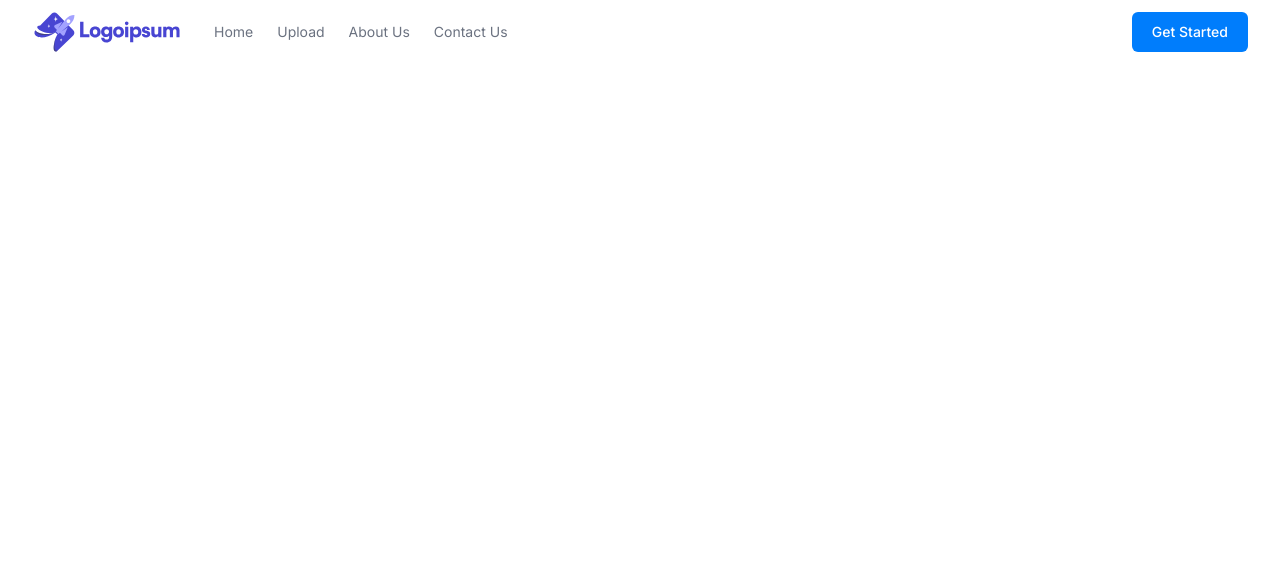
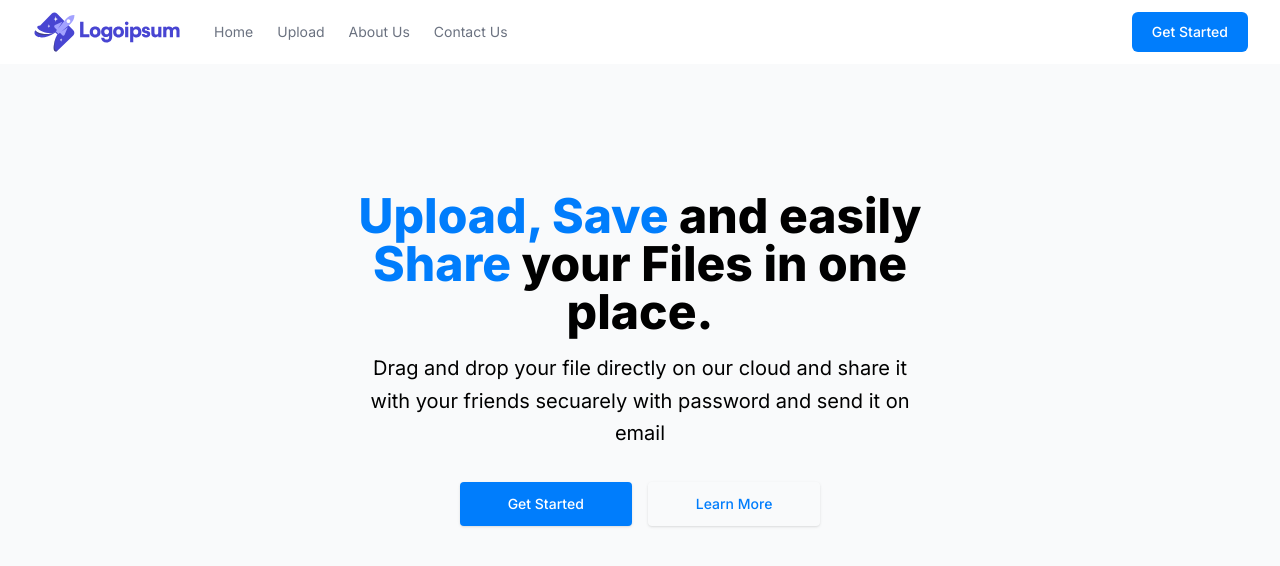
Before and after one commit to Hrithik0112/Share-It, a Next.js app: page / in a window 1280 px wide. Shown: the top 566 px of the page. Built offline with nearby package versions, Linux system fonts and the light colour scheme.

Commit message:
added Hero Section

```diff
--- /dev/null
+++ b/app/_components/Hero.js
@@ -0,0 +1,39 @@
+import React from "react";
+
+function Hero() {
+  return (
+    <section className="bg-gray-50">
+      <div className="mx-auto max-w-screen-xl px-4 py-32 lg:flex ">
+        <div className="mx-auto max-w-xl text-center">
+          <h1 className="text-3xl font-extrabold sm:text-5xl">
+            <span className="text-primary">Upload, Save</span> and easily {""}
+            <span className="text-primary">Share</span> your Files in one place.
+          </h1>
+
+          <p className="mt-4 sm:text-xl/relaxed">
+            Drag and drop your file directly on our cloud and share it with your friends secuarely
+            with password and send it on email
+          </p>
+
+          <div className="mt-8 flex flex-wrap justify-center gap-4">
+            <a
+              className="block w-full rounded bg-primary px-12 py-3 text-sm font-medium text-white shadow hover:bg-blue-700 focus:outline-none focus:ring active:bg-red-500 sm:w-auto"
+              href="/get-started"
+            >
+              Get Started
+            </a>
+
+            <a
+              className="block w-full rounded px-12 py-3 text-sm font-medium text-primary shadow hover:text-blue-700 focus:outline-none focus:ring active:text-red-500 sm:w-auto"
+              href="/about"
+            >
+              Learn More
+            </a>
+          </div>
+        </div>
+      </div>
+    </section>
+  );
+}
+
+export default Hero;
--- a/app/page.js
+++ b/app/page.js
@@ -1,10 +1,12 @@
 import Image from "next/image";
 import Header from "./_components/Header";
+import Hero from "./_components/Hero";
 
 export default function Home() {
   return (
     <div>
       <Header />
+      <Hero />
     </div>
   );
 }
```
